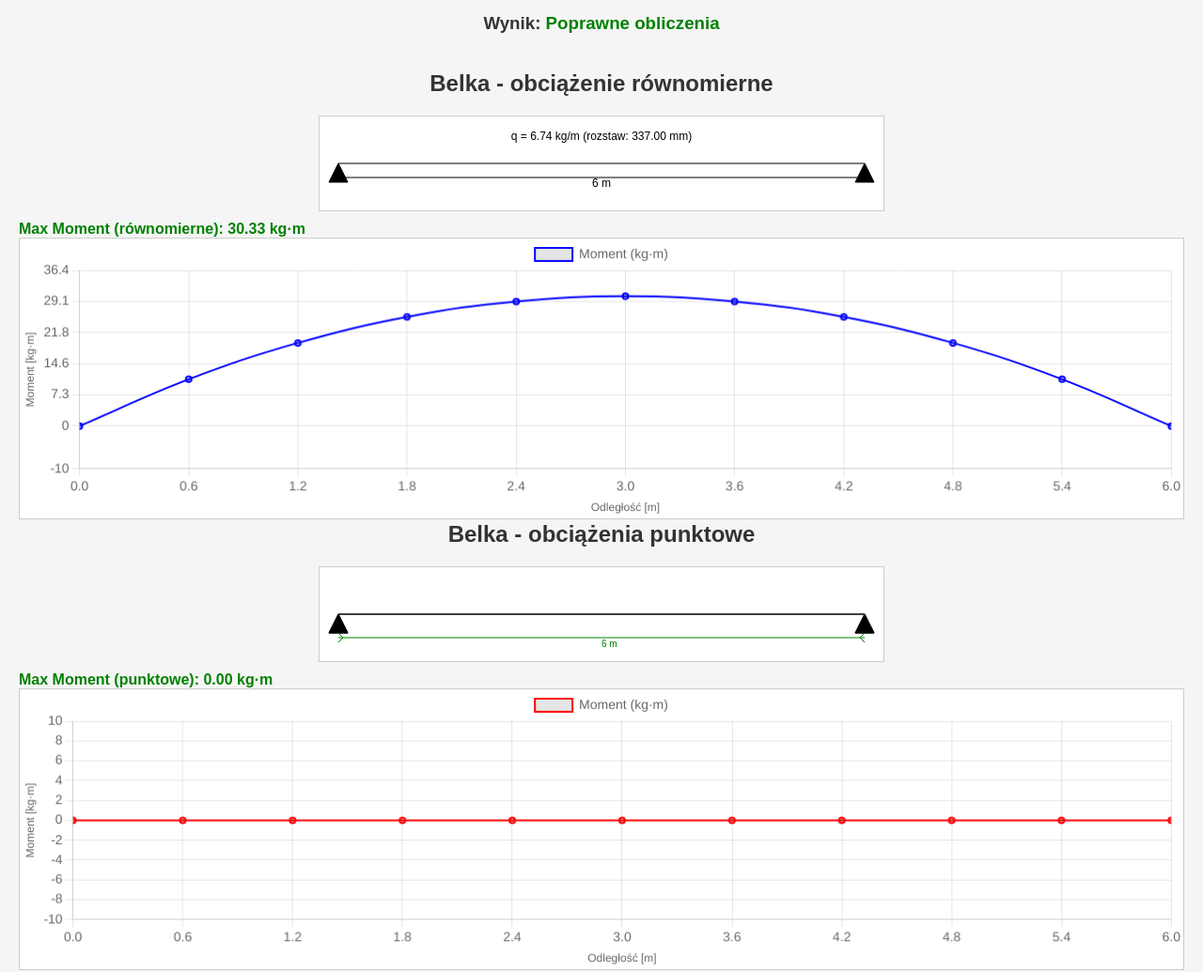
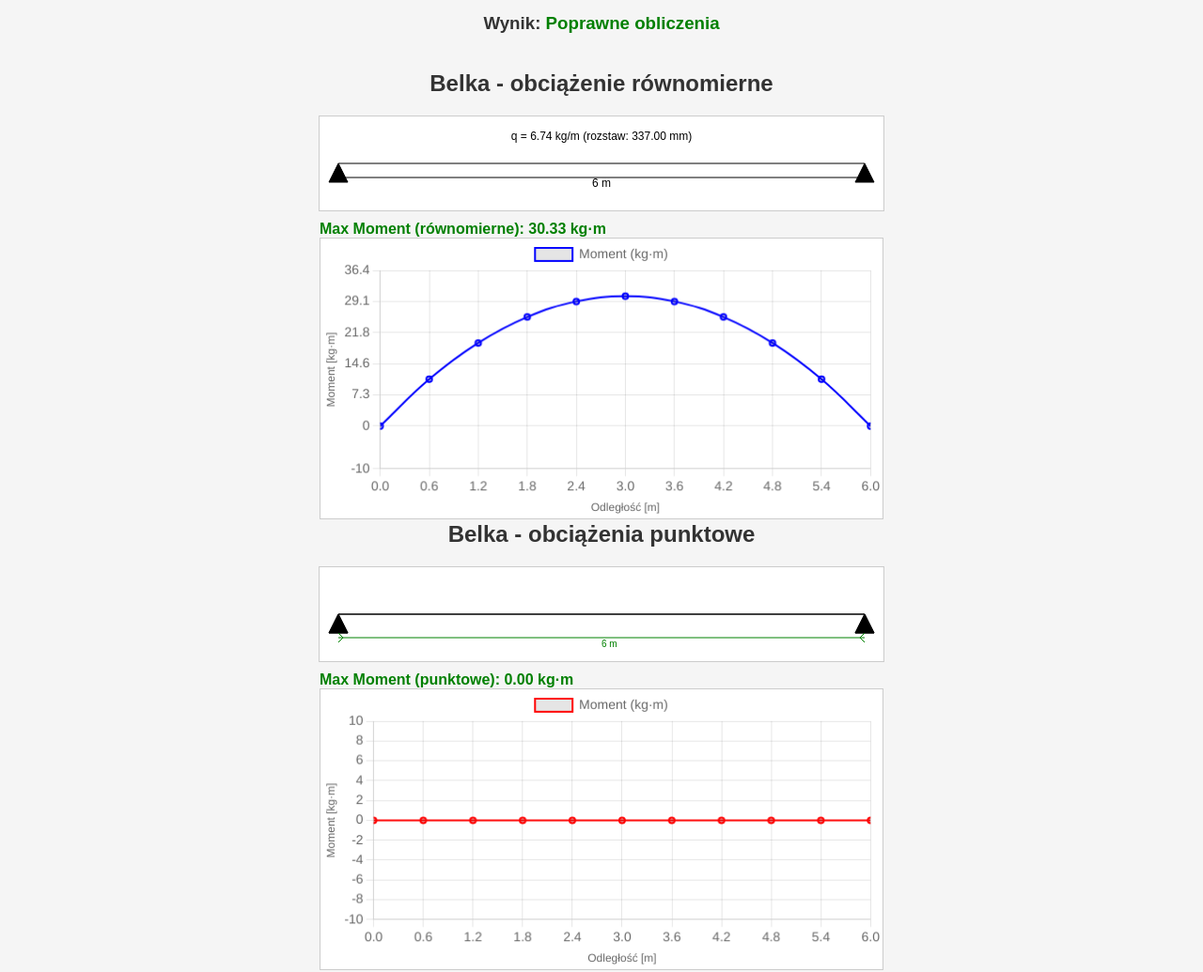
Before and after one commit to Szejmous/Blachy_podwieszenia, a Flask app: page / in a window 1280 px wide. Shown: the part 682-1717 px from the top of the page at 94% size. Run offline with Flask 3, Linux system fonts and the light colour scheme.

Commit message:
Update styles.css

```diff
--- a/static/styles.css
+++ b/static/styles.css
@@ -14,7 +14,7 @@ h1, h2, h3 {
 /* Kontener dla wykresów */
 .chart-container {
     width: 100%;
-    /* Usunięto max-width: 600px, aby umożliwić pełne rozciągnięcie */
+    max-width: 600px; /* Przywrócono maksymalną szerokość */
     height: 300px; /* Stała wysokość ramki */
     margin-top: 10px;
     position: relative; /* Umożliwia pozycjonowanie canvasu */
```
